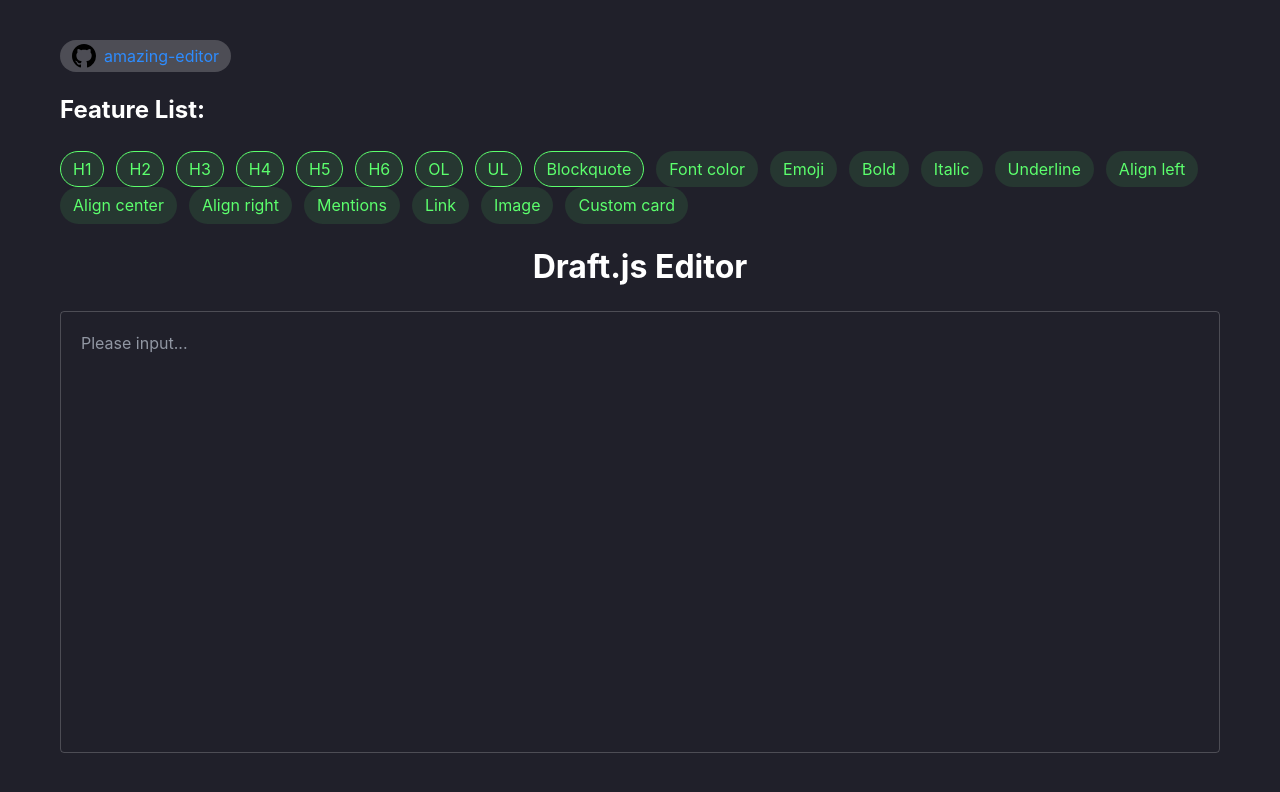
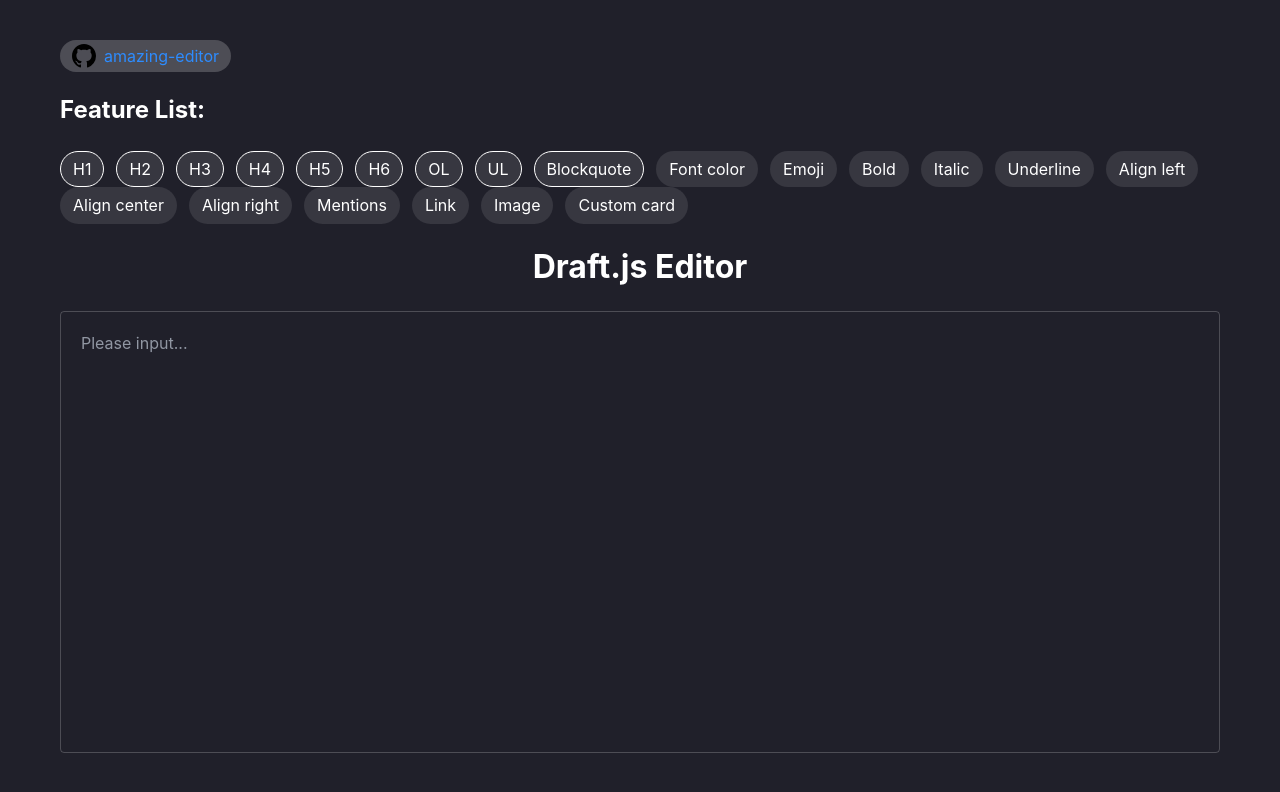
Before and after one commit to zhangyanling77/amazing-editor, a React (Create React App) app: page / in a window 1280 px wide. Shown: the top 792 px of the page. Built offline with nearby package versions, Linux system fonts and the light colour scheme.

Commit message:
refactor: tag style

```diff
--- a/src/AmazingEditor.tsx
+++ b/src/AmazingEditor.tsx
@@ -7,8 +7,9 @@ import { checkCharacterForState, checkReturnForState } from './utils';
 interface IAmazingEditorProps {
   className?: string;
   readOnly?: boolean;
+  placeholder?: string;
 }
-const AmazingEditor: React.FC<IAmazingEditorProps> = ({ className, readOnly }) => {
+const AmazingEditor: React.FC<IAmazingEditorProps> = ({ className, readOnly, placeholder = 'Please input...' }) => {
   const [editorState, setEditorState] = useState(EditorState.createEmpty());
   const editorRef = useRef<Editor>(null);
   const handleChange = (newState: EditorState) => {
@@ -70,11 +71,12 @@ const AmazingEditor: React.FC<IAmazingEditorProps> = ({ className, readOnly }) =
         editorState={editorState}
         onChange={handleChange}
         ref={editorRef}
-        placeholder="Please input..."
+        placeholder={placeholder}
         readOnly={readOnly}
         handleBeforeInput={handleBeforeInput}
         handleReturn={handleReturn}
         onTab={handleTab}
+        spellCheck
       />
     </div>
   );
--- a/src/components/Features/style.css
+++ b/src/components/Features/style.css
@@ -5,19 +5,19 @@
 }
 
 .tag {
-  background: rgba(92, 255, 109, 0.1);
+  background: rgba(255, 255, 255, 0.1);
   border-radius: 100px;
   border: 1px solid transparent;
   padding: 6px 12px;
   cursor: pointer;
-  color: rgb(92, 255, 109);
+  color: #fff;
   margin-right: 12px;
 }
 
 .tag:hover {
-  border-color: rgb(92, 255, 109);
+  border-color: #fff;
 }
 
 .active {
-  border-color: rgb(92, 255, 109);
+  border-color: #fff;
 }
--- a/src/components/Tooltip/style.css
+++ b/src/components/Tooltip/style.css
@@ -7,11 +7,10 @@
   bottom: calc(100% + 8px);
   left: 50%;
   transform: translateX(-50%);
-  background: rgba(0, 0, 0, 0.6);
-  border-radius: 10px;
-  filter: drop-shadow(0px 2px 6px rgba(15, 38, 73, 0.15));
+  background: #fff;
+  border-radius: 6px;
   font-size: 12px;
-  color: #fff;
+  color: #000;
   padding: 8px 12px;
   white-space: nowrap;
   transition: all 0.3s;
```
